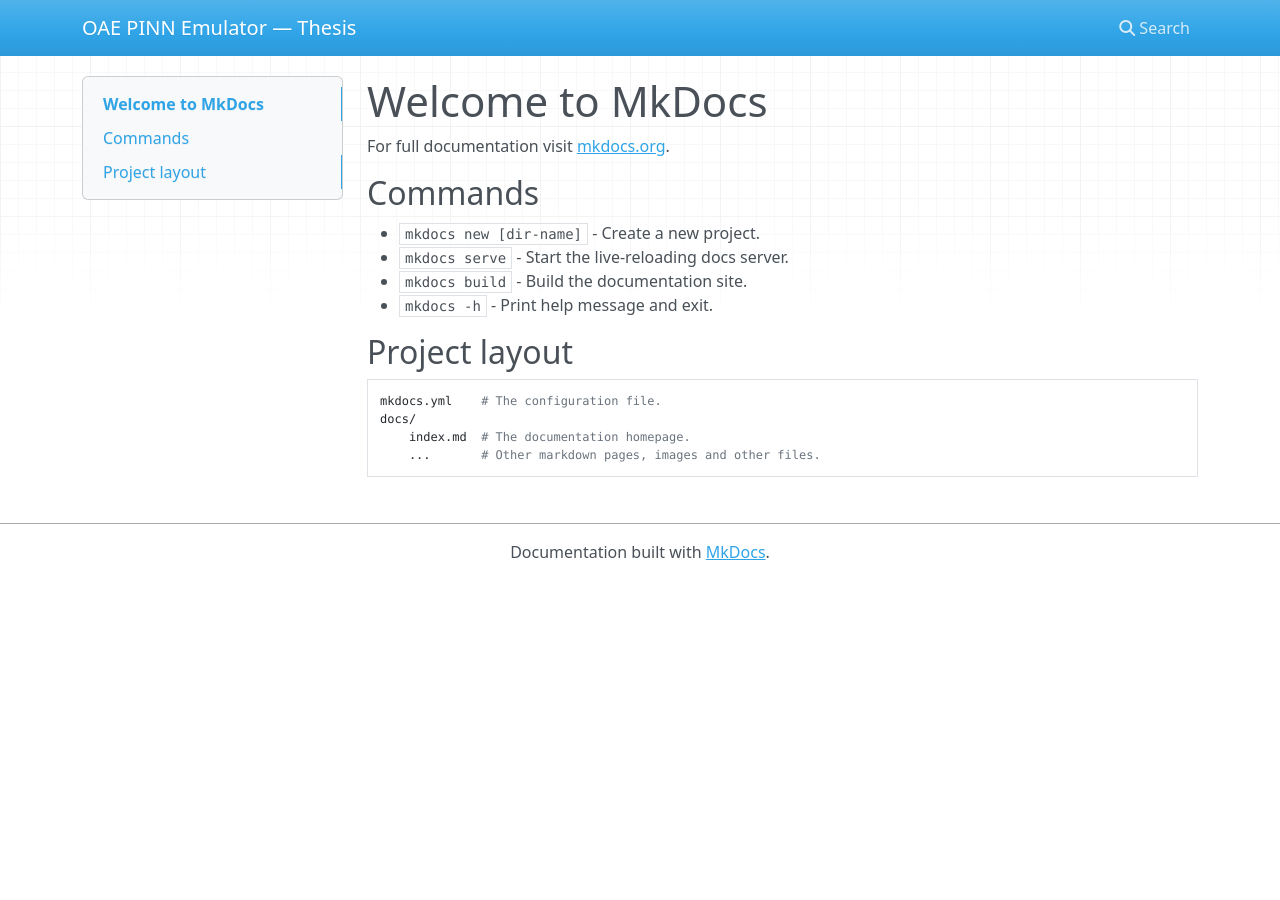
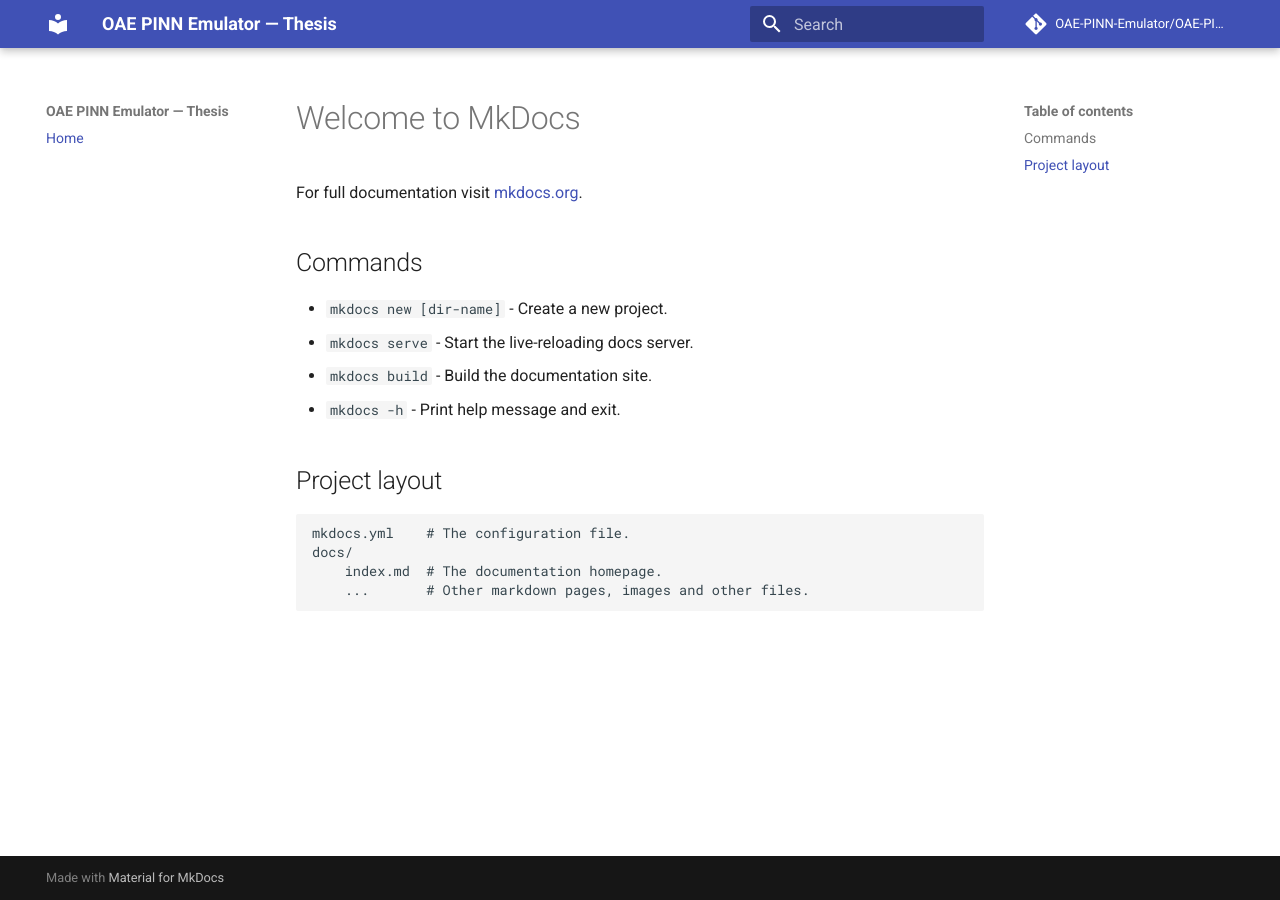
Before and after one commit to OAE-PINN-Emulator/OAE-PINN-Emulator.github.io, an MkDocs documentation site: the page built from docs/index.md, in a window 1280 px wide. Built offline with MkDocs 1.6.1 and Material for MkDocs 9.7.7, drawn with Linux system fonts in a browser that asks for light colours; nearby versions of some CDN libraries; comment, search, counter and statistics services are not loaded.

Commit message:
Use Material theme and add repo links

```diff
--- a/mkdocs.yml
+++ b/mkdocs.yml
@@ -1,8 +1,15 @@
 site_name: OAE PINN Emulator — Thesis
 site_url: https://oae-pinn-emulator.github.io/
+
+theme:
+  name: material
 
 nav:
   - Home: index.md
 
 plugins:
   - search
+
+repo_name: OAE-PINN-Emulator/OAE-PINN-Emulator.github.io
+repo_url: https://github.com/OAE-PINN-Emulator/OAE-PINN-Emulator.github.io
+edit_uri: edit/main/docs/
```
